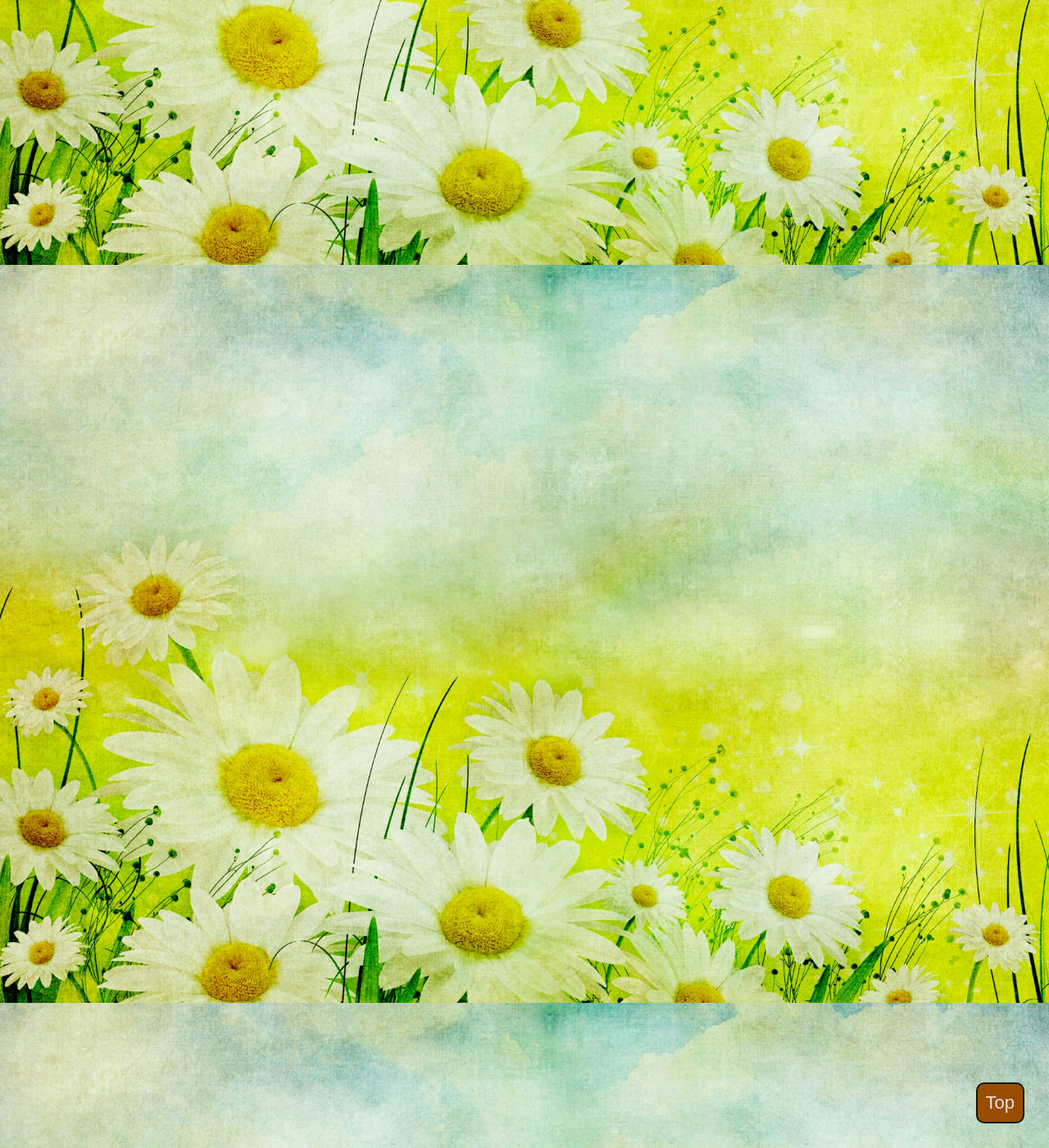
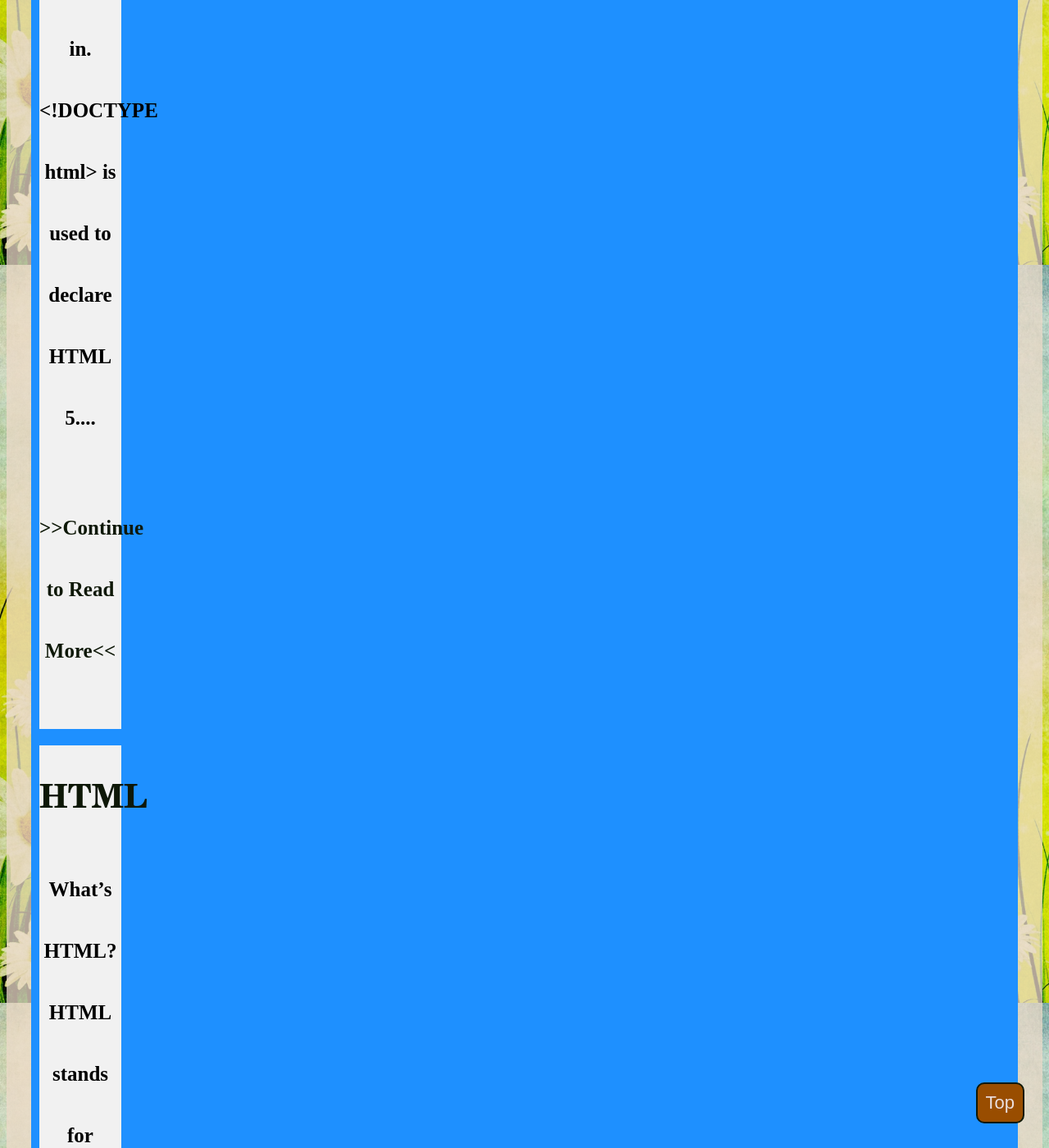
Before and after one commit to WYCodeBook/WYCodeBook.github.io, a Jekyll site: the page built from note/index.html, in a window 1280 px wide and 1400 px high, scrolled down 3277 px. Shown: the whole window at 82% size. Built offline with Jekyll 4.4.1, drawn with Linux system fonts in a browser that asks for light colours; some web fonts are replaced; some of the changed text lies outside the part shown.

Commit message:
list of html with excerpt

```diff
--- a/note/index.html
+++ b/note/index.html
@@ -22,6 +22,10 @@ title: Notes
 
 {% for html in site.html | sort: "title" %}
   <div class="banner">
-      <div><h3><a href="{{ html.url }}">{{ html.title }}</a></h3></div>
+      <div>
+        <h3><a href="{{ html.url }}">{{ html.title }}</a></h3>
+        <h6>{{ html.excerpt | strip_html | truncatewords:30 }}</h6>
+        <h6><a href="{{ html.url }}">>>Continue to Read More<<</a></h6>
+      </div>
   </div>
 {% endfor %}
```
